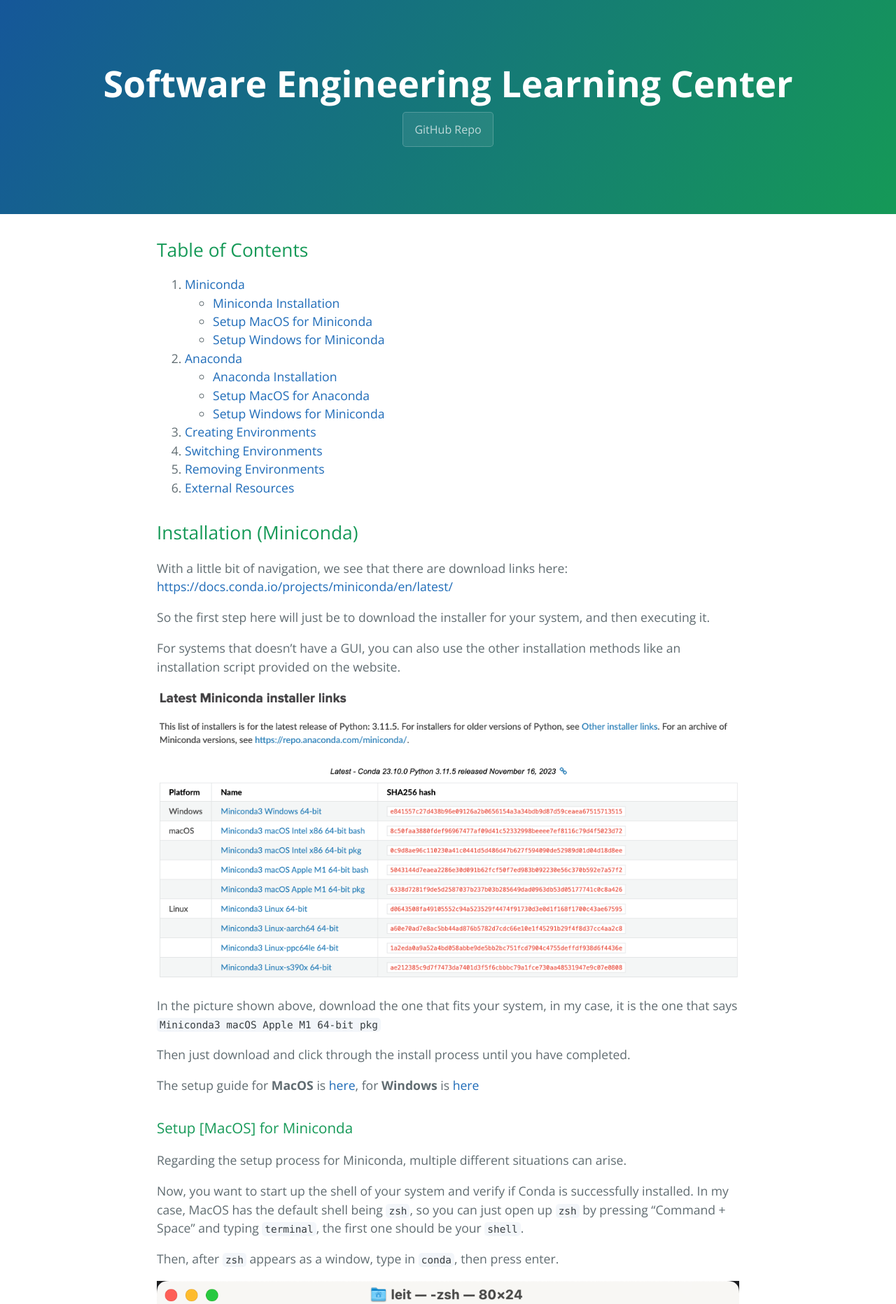
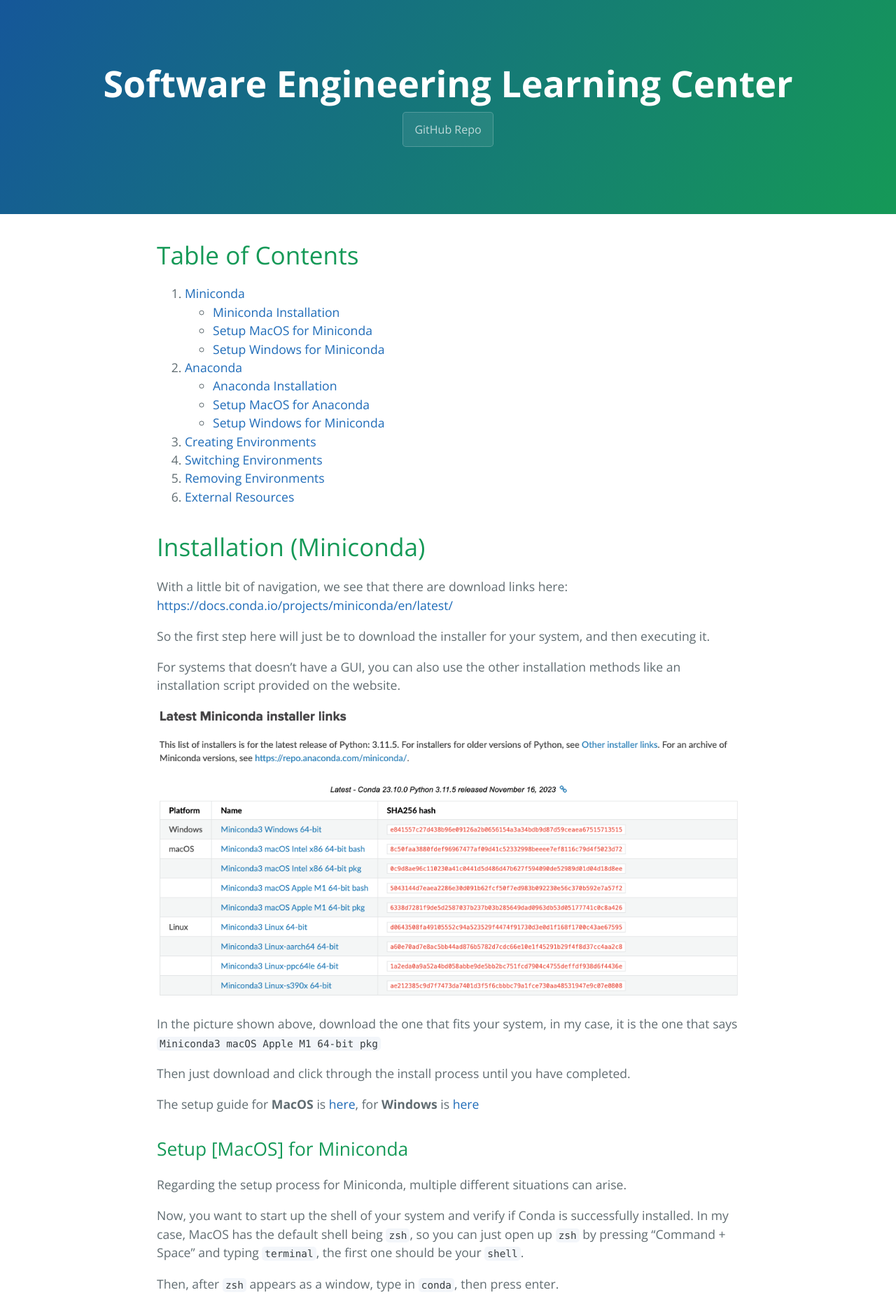
Before and after one commit to learning-software-engineering/learning-software-engineering.github.io, a Jekyll site: the page built from Topics/Development_Process/Conda/Setup_Conda.md, in a window 1280 px wide. Shown: the top 1864 px of the page at 70% size. Built offline with Jekyll 4.4.1, drawn with Linux system fonts in a browser that asks for light colours; our own code applies the rules of GitHub Pages for plain Markdown files.

Commit message:
make font bigger

```diff
--- a/Topics/Development_Process/Conda/Setup_Conda.md
+++ b/Topics/Development_Process/Conda/Setup_Conda.md
@@ -1,4 +1,4 @@
-## Table of Contents
+# Table of Contents
 1. [Miniconda](#Installation-Miniconda)
     - [Miniconda Installation](#Installation-Miniconda)
     - [Setup MacOS for Miniconda](#Setup-MacOS-for-Miniconda)
@@ -12,7 +12,7 @@
 5. [Removing Environments](#Removing-Environments-Python)
 6. [External Resources](#External-Learning-Resources-for-Conda)
 
-## Installation (Miniconda)
+# Installation (Miniconda)
 
 With a little bit of navigation, we see that there are download links here: [https://docs.conda.io/projects/miniconda/en/latest/](https://docs.conda.io/projects/miniconda/en/latest/)
 
@@ -28,7 +28,7 @@
 
 The setup guide for **MacOS** is [here](#setup-macos), for **Windows** is [here](#setup-windows)
 
-### Setup [MacOS] for Miniconda
+## Setup [MacOS] for Miniconda
 
 Regarding the setup process for Miniconda, multiple different situations can arise.
 
@@ -48,7 +48,7 @@
 
 With all that being said, we can finally start to unleash the power of Conda. [Hyperlink here](#creating-environments-python)
 
-### Setup [Windows] for Miniconda
+## Setup [Windows] for Miniconda
 
 > Guide Reference: https://gist.github.com/martinsotir/2bd2e16332dff71e0fa5be3ed3468a6c
 
@@ -86,7 +86,7 @@
 
 After all of these, you should be able to just start up a new `powershell` session, and it should have miniconda installed! With this, you can start to unleash the power of Conda and proceed to the next section!
 
-### Installation (Anaconda)
+## Installation (Anaconda)
 
 You can find the Anaconda installer and detailed installation instructions on their official download page: [https://www.anaconda.com/products/individual](https://www.anaconda.com/download#downloads)
 
@@ -103,7 +103,7 @@
 
 Setup guides for different operating systems can be found through the following links: for **MacOS** [here](#setup-macos-for-Anaconda), and for **Windows**, please follow the same procedure as MacOS, but choose the `64-Bit Graphical Installer (904.4M)` package.
 
-### Setup [MacOS] for Anaconda
+## Setup [MacOS] for Anaconda
 
 The setup process for Anaconda can vary based on your operating system and shell configuration.
 
@@ -125,7 +125,7 @@
 ![anaconda gui](anaconda_gui.png)
 [In this doc, we will only talk about creating Python environments using command line](#creating-environments-python). If you need help with GUI, you can check out the official documentation [here](https://docs.anaconda.com/free/navigator/?utm_source=anaconda_navigator&utm_medium=nav-docs).
 
-### Setup [Windows] for Anaconda
+## Setup [Windows] for Anaconda
 
 The installation and setup process for Anaconda on Windows varies slightly from macOS, but it's designed to be straightforward. Ensuring that Anaconda is added to the PATH during installation is crucial for seamless use of the command line interface.
 
@@ -147,7 +147,7 @@
 
 With Anaconda properly installed and initialized, you're all set to take advantage of its powerful package and environment management capabilities to streamline your Python projects.
 
-## Creating Environments (Python)
+# Creating Environments (Python)
 
 Environments in Conda are like separated files in different directories. For example, if you have a Conda environment specifically for Machine Learning projects, when you switch to another software engineering project, you probably want to not use the Machine Learning packages so that they don't interfere with what you're trying to do.
 
@@ -161,7 +161,7 @@
 
 Then, you should be able to switch to your new environment that you just created!
 
-## Switching Environments (Python)
+# Switching Environments (Python)
 
 After you have followed the steps above to create multiple environments, you can switch between them easily.
 
@@ -187,7 +187,7 @@
 
 ![conda directories](interpreter.png)
 
-## Removing Environments (Python)
+# Removing Environments (Python)
 
 After you're done with a specific environment and the project, you can release the environment by calling `conda remove --name <NAME> --all`.
 
```
